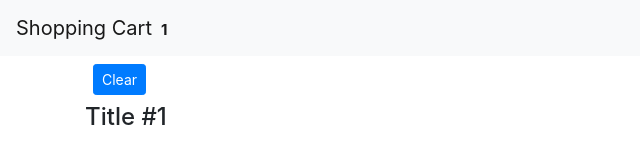
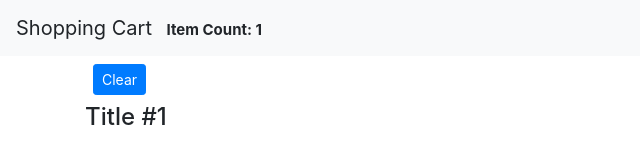
Before and after one commit to Anuradha2018/ShoppingCartUsingReact, a React (Create React App) app in the folder shopping-cart-app/: page / in a window 1280 px wide. Shown: the top 146 px of the page, without its empty margins (0-640 px from the left). Built offline with nearby package versions, Linux system fonts and the light colour scheme.

Commit message:
Lifecycle hooks
they allow us to hook at certain moment in the lifecycle of the component

```diff
--- a/shopping-cart-app/src/App.js
+++ b/shopping-cart-app/src/App.js
@@ -24,6 +24,20 @@ class App extends Component {
       }
     ]
   };
+  //LIFECYCLE HOOK: this constructor is called only once when an instance of the class is created.
+  constructor() {
+    super();
+    console.log("App-constructor");
+    // we can have the state set directly, for example: this.state = this.state.something.
+    // we should not use setState() because this method can only be called when a component is called and placed in the DOM
+    // this.state = this.props.something will not work unless we dont pass 'props'as a parameter in the constructor also in the base class.
+  }
+  componentDidMount() {
+    // ajax call
+    // call the setState with new data
+    console.log("App mounted");
+  }
+
   handleIncrement = counter => {
     const counters = [...this.state.counters];
     console.log("handle Increment", counters);
@@ -45,6 +59,7 @@ class App extends Component {
     this.setState({ counters });
   };
   render() {
+    console.log("App rendered");
     return (
       <React.Fragment>
         <Navbar
--- a/shopping-cart-app/src/components/counter.jsx
+++ b/shopping-cart-app/src/components/counter.jsx
@@ -1,5 +1,14 @@
 import React, { Component } from "react";
 class Counter extends Component {
+  // using componentDidUpdate lifecycle hook
+
+  componentDidUpdate(prevProps, prevState) {
+    console.log("prevProps", prevProps);
+    console.log("prevState", prevState);
+    if (prevProps.counter.value !== this.props.counter.value) {
+      // ajax call and get te new data from the srver.
+    }
+  }
   //below state property is initiated only once when
   // the instrance of the counter component is created
   // when we click the reset button the local state of the counter component  is not updated
@@ -28,13 +37,15 @@ class Counter extends Component {
     // this.setState({ value: this.state.value + 1 });
 
   };*/
-
+  componentWillUnmount() {
+    console.log("Component Unmount"); // works when we want to clean up, for example in this project, while deleting the items, we can see this being executed
+  }
   render() {
     // 'Props' are plain javascript objects that includes all the attributes that we set in the counters component
     // below in line 31, value and selected will be the property of the prop object
     //key will not be part of that because key are used to uniquely identify elements
     // console.log("props", this.props);
-
+    console.log("Counter Rendered");
     return (
       <div>
         {this.props.children}
--- a/shopping-cart-app/src/components/counters.jsx
+++ b/shopping-cart-app/src/components/counters.jsx
@@ -48,6 +48,7 @@ class Counters extends Component {
     this.setState({ counters });
   };*/
   render() {
+    console.log("Counters Rendered");
     const { onReset, counters, onDelete, onIncrement } = this.props;
     return (
       <div>
--- a/shopping-cart-app/src/components/navbar.jsx
+++ b/shopping-cart-app/src/components/navbar.jsx
@@ -3,11 +3,14 @@ import React from "react";
 // instead of using a component we can use a function to do it.
 
 const Navbar = ({ totalCounters }) => {
+  console.log("Navbar Rendered");
   return (
     <nav className="navbar navbar-light bg-light">
-      <a className="navbar-brand" href="#">
-        Shopping Cart
-        <span className="badge badge-pill badge-seconday">{totalCounters}</span>
+      <a className="navbar-brand">
+        Shopping Cart{" "}
+        <span className="badge badge-pill badge-seconday">
+          Item Count: {totalCounters}
+        </span>
       </a>
     </nav>
   );
--- a/shopping-cart-app/src/index.js
+++ b/shopping-cart-app/src/index.js
@@ -4,7 +4,7 @@ import "./index.css";
 import App from "./App";
 import * as serviceWorker from "./serviceWorker";
 import "bootstrap/dist/css/bootstrap.css";
-import Counters from "./components/counters";
+// import Counters from "./components/counters";
 
 ReactDOM.render(<App />, document.getElementById("root"));
 serviceWorker.unregister();
```
Also changed, not shown: 1 other file (tests, documents, lock files or other folders).
